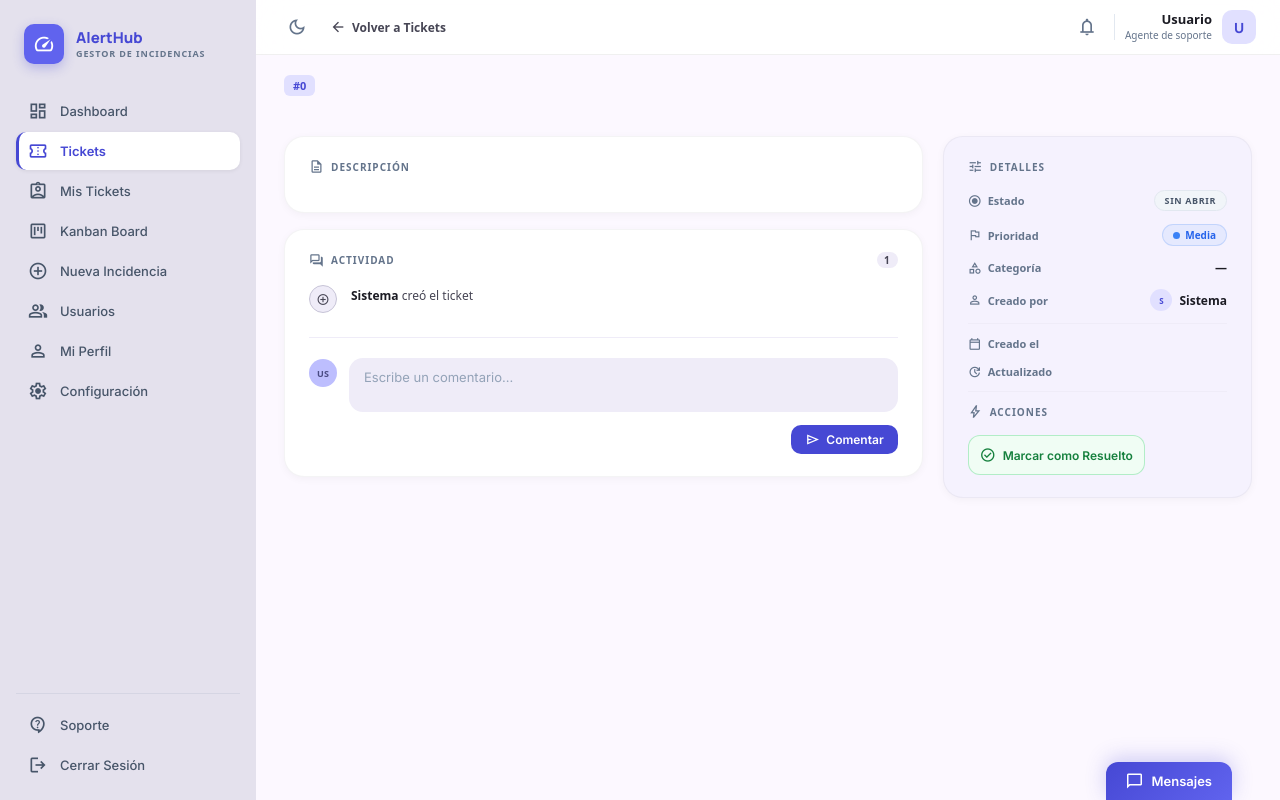
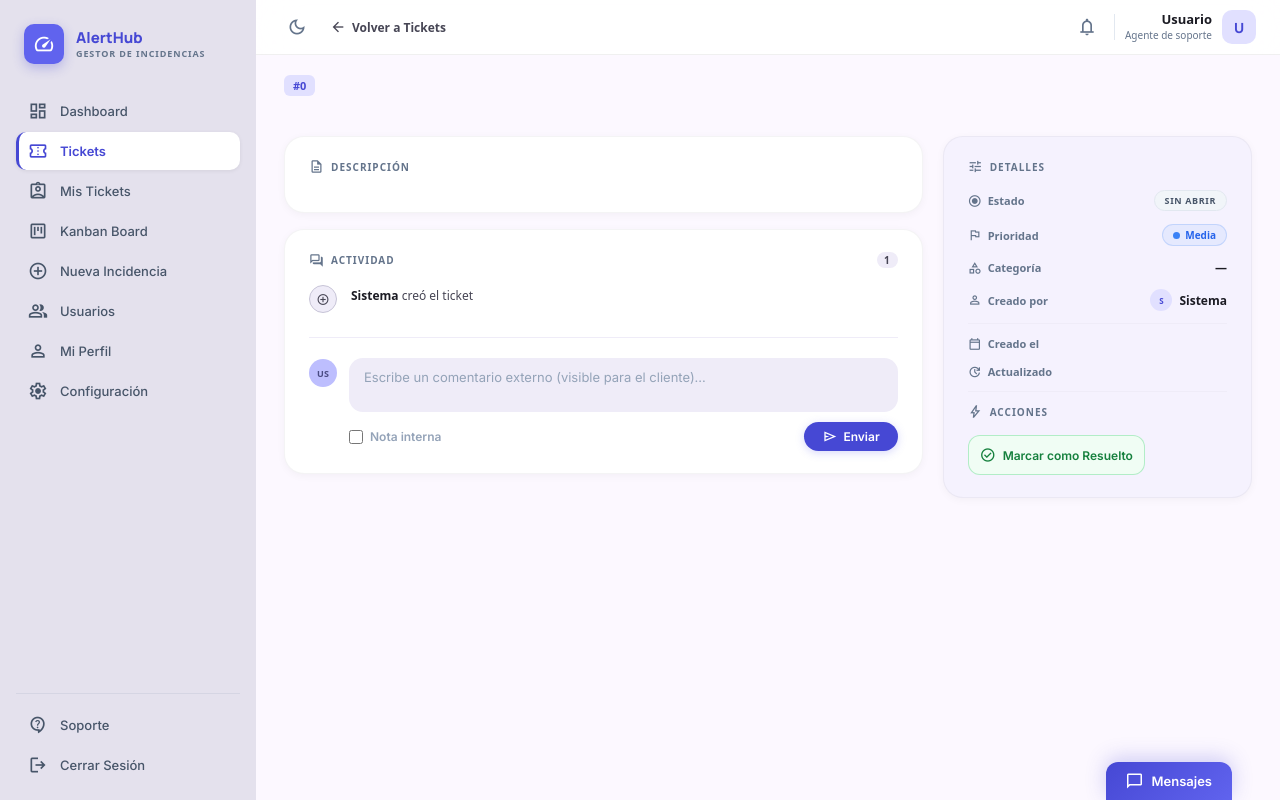
Before and after one commit to angelbeltran72/TFG, a PHP site: template views/ticketDetailView.php in a window 1280 px wide. Run offline with PHP 8.4, Linux system fonts and the light colour scheme; the template is opened without the code that fills it, so the values that code supplies are empty; some libraries are stand-ins or nearby versions.

Commit message:
arreglo bugs

```diff
--- a/assets/css/ticketDetail.css
+++ b/assets/css/ticketDetail.css
@@ -296,15 +296,16 @@
   color: var(--primary);
 }
 
-/* Add comment form */
+/* Add comment form — grid de 2 cols: avatar(28px) | contenido(1fr) */
 .td-comment-form {
-  display: flex; gap: 12px; align-items: flex-start;
+  display: grid;
+  grid-template-columns: 28px 1fr;
+  column-gap: 12px;
+  row-gap: 10px;
   padding-top: 20px;
   border-top: 1px solid var(--surface-container);
 }
-.td-comment-input-wrap { flex: 1; }
 .td-comment-input {
-  width: 100%;
   background: var(--surface-container);
   border: 1.5px solid transparent;
   border-radius: 14px;
@@ -315,16 +316,31 @@
 }
 .td-comment-input::placeholder { color: #94a3b8; }
 .td-comment-input:focus { border-color: var(--primary); background: #fff; }
-.td-comment-actions { display: flex; justify-content: flex-end; margin-top: 8px; }
+.td-comment-actions {
+  grid-column: 2;
+  display: flex; align-items: center; gap: 8px;
+}
+.td-internal-toggle {
+  display: inline-flex; align-items: center; gap: 7px;
+  font-size: 12px; font-weight: 600; color: #94a3b8;
+  cursor: pointer; user-select: none; font-family: var(--font-body);
+}
+.td-toggle-check {
+  width: 14px; height: 14px; flex-shrink: 0;
+  accent-color: var(--primary); cursor: pointer;
+}
+.td-internal-toggle:hover .td-toggle-label { color: #64748b; }
+.td-internal-toggle:has(.td-toggle-check:checked) .td-toggle-label { color: #c2410c; }
 .td-comment-submit {
   display: flex; align-items: center; gap: 6px;
-  padding: 7px 14px;
-  background: var(--primary); border: none; border-radius: 10px;
+  padding: 7px 18px; margin-left: auto;
+  background: var(--primary); border: none; border-radius: 20px;
   font-size: 12px; font-weight: 700; color: #fff;
   cursor: pointer; font-family: var(--font-body);
-  transition: opacity .15s;
+  transition: opacity .15s, box-shadow .15s;
+  box-shadow: 0 2px 8px rgba(99,102,241,.25);
 }
-.td-comment-submit:hover { opacity: .88; }
+.td-comment-submit:hover { opacity: .88; box-shadow: 0 4px 12px rgba(99,102,241,.35); }
 .td-comment-submit .material-symbols-outlined { font-size: 15px; }
 
 /* Metadata list */
@@ -409,8 +425,10 @@
   .td-card,
   .td-card-meta { padding: 16px; }
 
-  /* Formulario de comentario: avatar encima del textarea */
-  .td-comment-form { flex-direction: column; }
+  /* Formulario de comentario: colapsa a 1 columna en móvil */
+  .td-comment-form { grid-template-columns: 1fr; }
+  .td-comment-form .td-tl-avatar { display: none; }
+  .td-comment-actions { grid-column: 1; }
 
   /* Metadatos: etiqueta y valor apilados en pantallas muy estrechas */
   .td-meta-row { flex-wrap: wrap; }
--- a/views/ticketDetailView.php
+++ b/views/ticketDetailView.php
@@ -244,8 +244,7 @@ $__pageTitle = isset($ticket["titulo"]) ? "Ticket #" . (int)($ticket["id"] ?? 0)
                     <span class="td-comment-author"><?= htmlspecialchars($autor) ?></span>
                     <?php if (!empty($c['is_internal'])): ?>
                       <span class="td-comment-internal" title="Nota interna">
-                        <span class="material-symbols-outlined" style="font-size:14px">lock</span>
-                        Interna
+                        Nota interna
                       </span>
                     <?php endif; ?>
                     <span class="td-tl-time"><?= $time ?></span>
@@ -261,20 +260,22 @@ $__pageTitle = isset($ticket["titulo"]) ? "Ticket #" . (int)($ticket["id"] ?? 0)
 
           </div>
 
-          <!-- Añadir comentario -->
+          <!-- Añadir comentario (solo admin y agente, no cliente) -->
           <?php if ($estado !== 'cerrada' && !$isCliente): ?>
           <form method="POST" action="index.php?controller=Ticket&action=comentar" class="td-comment-form">
             <?= Csrf::field() ?>
             <input type="hidden" name="ticket_id" value="<?= $tId ?>">
             <div class="td-tl-avatar self"><?= strtoupper(substr($user["nombre"], 0, 2)) ?></div>
-            <div class="td-comment-input-wrap">
-              <textarea name="contenido" class="td-comment-input" placeholder="Escribe un comentario..." rows="2" required></textarea>
-              <div class="td-comment-actions">
-                <button type="submit" class="td-comment-submit">
-                  <span class="material-symbols-outlined">send</span>
-                  Comentar
-                </button>
-              </div>
+            <textarea name="contenido" class="td-comment-input" placeholder="Escribe un comentario externo (visible para el cliente)..." rows="2" required></textarea>
+            <div class="td-comment-actions">
+              <label class="td-internal-toggle" title="Las notas internas NO son visibles para el cliente">
+                <input type="checkbox" name="is_internal" value="1" class="td-toggle-check">
+                <span class="td-toggle-label">Nota interna</span>
+              </label>
+              <button type="submit" class="td-comment-submit">
+                <span class="material-symbols-outlined">send</span>
+                Enviar
+              </button>
             </div>
           </form>
           <?php endif; ?>
@@ -395,7 +396,7 @@ $__pageTitle = isset($ticket["titulo"]) ? "Ticket #" . (int)($ticket["id"] ?? 0)
           </p>
 
           <div class="td-actions">
-            <?php if (!$isCliente && $estado !== 'resuelta' && $estado !== 'cerrada'): ?>
+            <?php if (!$isCliente && ($isAdmin || (int)($ticket['asignado_a'] ?? 0) === (int)$user['id']) && $estado !== 'resuelta' && $estado !== 'cerrada'): ?>
             <form method="POST" action="index.php?controller=Ticket&action=cambiarEstado">
               <?= Csrf::field() ?>
               <input type="hidden" name="ticket_id" value="<?= $tId ?>">
```
Also changed, not shown: controllers/TicketController.php (+13 -4 lines).
